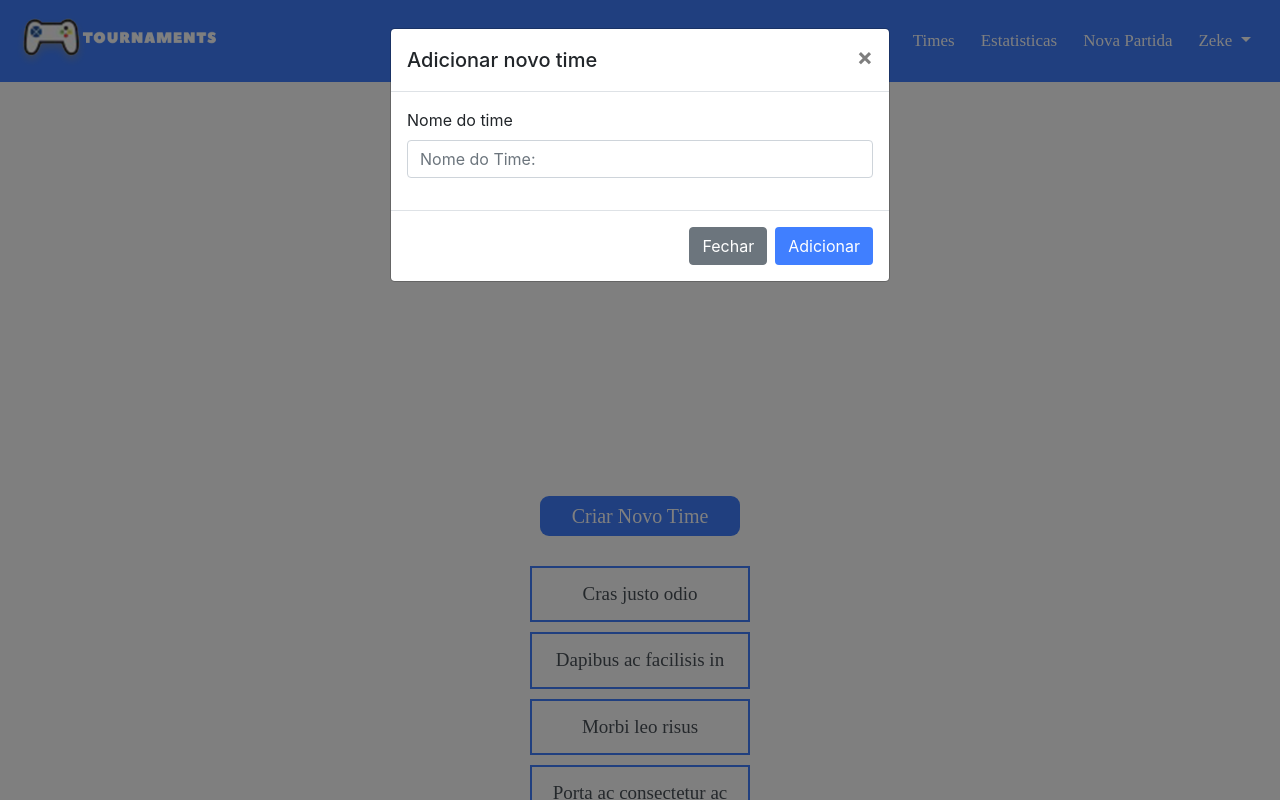
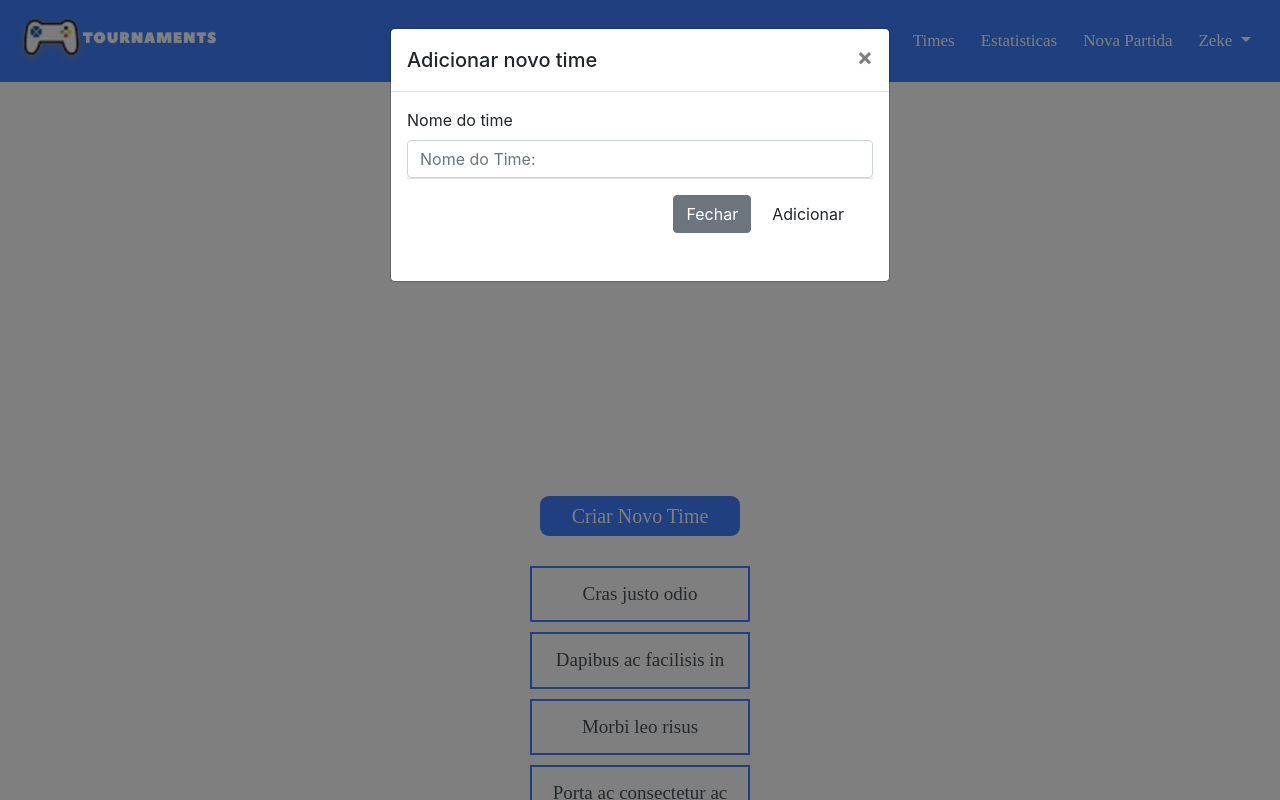
Before and after one commit to devEzequiel/tournaments, a PHP site: page /GitHub/teams in a window 1280 px wide, after a click on "Criar Novo Time". Run offline with PHP 8.4, Linux system fonts and the light colour scheme; some libraries are stand-ins or nearby versions.

Commit message:
Update teams.php

```diff
--- a/views/teams.php
+++ b/views/teams.php
@@ -22,18 +22,16 @@
         </button>
       </div>
       <div class="modal-body">
-   		<form>
-		  <div class="form-group">
-		    <label for="exampleInputEmail1">Nome do time</label>
-		    <input type="email" class="form-control" id="exampleInputEmail1" aria-describedby="emailHelp" placeholder="Nome do Time:">
-		  </div>
-		</form>
-      </div>
-      <div class="modal-footer">
-      	<button type="button" class="btn btn-secondary" data-dismiss="modal">Fechar</button>
-      	<form id="newteam" method="GET" action="<?php BASE_URL; ?>controllers/TeamsController.php">
-        	<input type="submit" class="btn" id="inputteam" value="Adicionar">
-        </form>
+     		<form id="form-team" method="GET" action="<?php BASE_URL; ?>models/Teams.php">
+    		  <div class="form-group">
+    		    <label for="exampleInputEmail1">Nome do time</label>
+    		    <input type="text" class="form-control" id="exampleInputEmail1" aria-describedby="emailHelp" placeholder="Nome do Time:">
+            <div class="modal-footer">
+              <button type="button" class="btn btn-secondary" data-dismiss="modal">Fechar</button>
+              <input type="submit" class="btn" id="input-team" value="Adicionar">
+            </div>
+    		  </div>
+  		  </form>
       </div>
     </div>
   </div>
```
